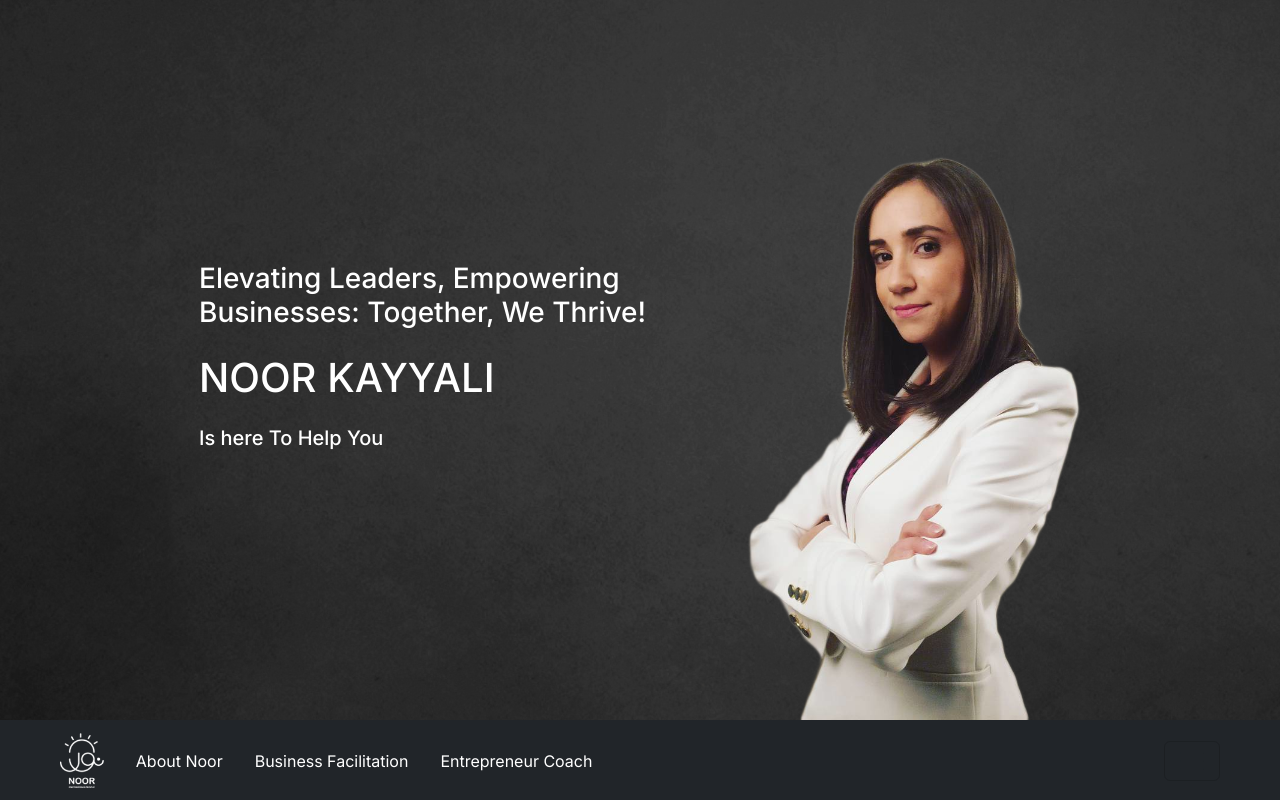
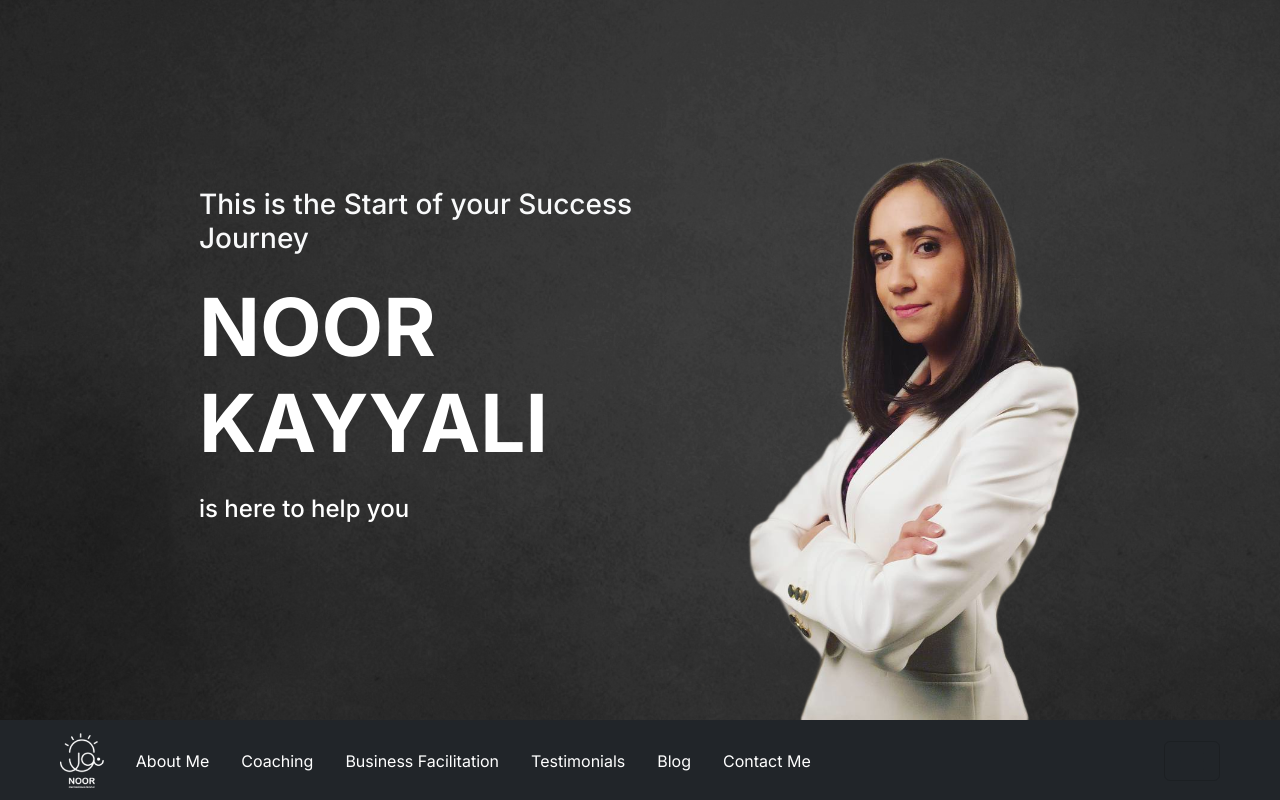
Before and after one commit to makkahwi/russaifa-club, a Next.js app: page / in a window 1280 px wide. Shown: the top 800 px of the page. Built offline with nearby package versions, Linux system fonts and the light colour scheme.

Commit message:
Build Navbar Functionality

```diff
--- a/package.json
+++ b/package.json
@@ -28,6 +28,7 @@
     "next": "14.0.1",
     "react": "^18",
     "react-dom": "^18",
+    "react-scroll": "^1.9.0",
     "reactstrap": "^9.2.1"
   },
   "devDependencies": {
--- a/src/components/PageSection/index.tsx
+++ b/src/components/PageSection/index.tsx
@@ -5,6 +5,7 @@ interface props {
   color?: string;
   title?: string;
   noMinHeight?: boolean;
+  id?: string;
 }
 
 const PageSection = ({
@@ -12,6 +13,7 @@ const PageSection = ({
   color = "white",
   title,
   noMinHeight,
+  id,
 }: props) => {
   return (
     <Row
@@ -26,6 +28,7 @@ const PageSection = ({
             }
       }
       className={`bg-${color}`}
+      id={id}
     >
       {title && (
         <Col xs={12}>
--- a/src/sections/BusinessFacilitation/Header.tsx
+++ b/src/sections/BusinessFacilitation/Header.tsx
@@ -6,6 +6,7 @@ const BusinessFacilitationHeaderSection = () => {
     <PageSection
       title="Why Choose My Executive Development Programs?"
       color="secondary"
+      id="business"
     >
       <Col md={6}>
         <img src="/images/gallery/2.jpg" width="100%" />
--- a/src/sections/Coaching/Header.tsx
+++ b/src/sections/Coaching/Header.tsx
@@ -3,7 +3,7 @@ import { Col } from "reactstrap";
 
 const CoachingHeaderSection = () => {
   return (
-    <PageSection title="Welcome to Coaching!" color="secondary">
+    <PageSection title="Welcome to Coaching!" color="secondary" id="coaching">
       <Col md={6}>
         <img src="/images/gallery/2.jpg" width="100%" />
       </Col>
--- a/src/sections/Footer.tsx
+++ b/src/sections/Footer.tsx
@@ -11,17 +11,13 @@ import {
   Row,
 } from "reactstrap";
 import { socialLinksList } from "./Tail/Contact";
+import { links } from "./Navbar";
+import { Link } from "react-scroll";
 
 const FooterSection = () => {
   const [isOpen, setIsOpen] = useState(false);
 
   const toggle = () => setIsOpen(!isOpen);
-
-  const links = [
-    { title: "About Noor", link: "/about" },
-    { title: "Business Facilitation", link: "/business" },
-    { title: "Entrepreneur Coach", link: "/coaching" },
-  ];
 
   return (
     <Fragment>
@@ -39,11 +35,11 @@ const FooterSection = () => {
         <Col xs={12} className="text-center">
           <Nav className="mx-auto" horizontal="center">
             {links.map(({ title, link }, i) => (
-              <NavItem key={i}>
-                <NavLink href={link} className="text-white">
-                  {title}
-                </NavLink>
-              </NavItem>
+              <Link to={link} role="button" key={i}>
+                <NavItem>
+                  <NavLink className="text-white">{title}</NavLink>
+                </NavItem>
+              </Link>
             ))}
           </Nav>
         </Col>
@@ -66,18 +62,18 @@ const FooterSection = () => {
       </Row>
 
       <Row className="py-5">
-        <h5 className="text-center">
+        <h6 className="text-center">
           All Rights Reserved For{" "}
           <span className="text-primary">NOOR KAYYALI</span> ©{" "}
           {new Date().getFullYear()}
-        </h5>
+        </h6>
 
         <a
           href="https://www.alembicsoft.com/"
           target="_blank"
           className="text-center"
         >
-          Built By Arromi Creatives
+          <small>Built By AlembicSoft</small>
         </a>
       </Row>
     </Fragment>
--- a/src/sections/Header.tsx
+++ b/src/sections/Header.tsx
@@ -15,11 +15,11 @@ const HeaderSection = () => {
         className="justify-content-center"
       >
         <Col lg={5} md={6} className="my-auto px-5 text-white">
-          <h3>
-            Elevating Leaders, Empowering Businesses: Together, We Thrive!
+          <h3 className="text-light">
+            This is the Start of your Success Journey
           </h3>
-          <h1 className="mt-4">NOOR KAYYALI</h1>
-          <h5 className="mt-4">Is here To Help You</h5>
+          <h1 className="mt-4 display-1 fw-bold">NOOR KAYYALI</h1>
+          <h4 className="mt-4">is here to help you</h4>
         </Col>
 
         <Col lg={4} md={6} className="position-relative">
--- a/src/sections/Intro/Intro.tsx
+++ b/src/sections/Intro/Intro.tsx
@@ -1,6 +1,5 @@
 import PageSection from "@/components/PageSection";
 import Image from "next/image";
-import { Fragment } from "react";
 import { Col, Row } from "reactstrap";
 
 const AboutIntroSection = () => {
@@ -11,7 +10,7 @@ const AboutIntroSection = () => {
   ];
 
   return (
-    <PageSection>
+    <PageSection id="about">
       <Col md={6} className="my-auto">
         <Image
           src="/images/VideoPlaceholder.jpg"
--- a/src/sections/Navbar.tsx
+++ b/src/sections/Navbar.tsx
@@ -1,26 +1,38 @@
 import Image from "next/image";
 import { useState } from "react";
-import { Collapse, Nav, Navbar, NavbarBrand, NavbarToggler, NavItem, NavLink } from "reactstrap";
+import {
+  Collapse,
+  Nav,
+  Navbar,
+  NavbarBrand,
+  NavbarToggler,
+  NavItem,
+  NavLink,
+} from "reactstrap";
+import { Link } from "react-scroll";
+
+export const links = [
+  { title: "About Me", link: "about" },
+  { title: "Coaching", link: "coaching" },
+  { title: "Business Facilitation", link: "business" },
+  { title: "Testimonials", link: "testimonials" },
+  { title: "Blog", link: "blog" },
+  { title: "Contact Me", link: "contact" },
+];
 
 const NavbarComp = () => {
   const [isOpen, setIsOpen] = useState(false);
 
   const toggle = () => setIsOpen(!isOpen);
 
-  const links = [
-    { title: "About Noor", link: "/about" },
-    { title: "Business Facilitation", link: "/business" },
-    { title: "Entrepreneur Coach", link: "/coaching" },
-  ];
-
   const NavComp = ({ navbar = false }) => (
     <Nav className="me-auto" navbar={navbar}>
       {links.map(({ title, link }, i) => (
-        <NavItem key={i}>
-          <NavLink href={link} className="text-white">
-            {title}
-          </NavLink>
-        </NavItem>
+        <Link to={link} key={i} role="button">
+          <NavItem>
+            <NavLink className="text-white">{title}</NavLink>
+          </NavItem>
+        </Link>
       ))}
     </Nav>
   );
--- a/src/sections/Tail/Blog.tsx
+++ b/src/sections/Tail/Blog.tsx
@@ -17,7 +17,7 @@ const BlogSection = () => {
   );
 
   return (
-    <PageSection title="Blog">
+    <PageSection title="Blog" id="blog">
       <Col md={12} className="text-center p-0 m-0">
         <ButtonGroup>
           <Button
--- a/src/sections/Tail/Contact.tsx
+++ b/src/sections/Tail/Contact.tsx
@@ -93,7 +93,7 @@ const inputs = [
 
 const ContactSection = () => {
   return (
-    <PageSection title="Contact Me" color="light">
+    <PageSection title="Contact Me" color="light" id="contact">
       <Col md={12} className="text-center p-0 m-0">
         <ButtonGroup>
           {socialLinksList.map(({ name, icon, link, label, color }, i) => (
--- a/src/sections/Tail/Testimonials.tsx
+++ b/src/sections/Tail/Testimonials.tsx
@@ -8,7 +8,7 @@ const TestimonialsSection = () => {
   ];
 
   return (
-    <PageSection title="Testimonials" color="light">
+    <PageSection title="Testimonials" color="light" id="testimonials">
       <Col md={12}></Col>
     </PageSection>
   );
```
